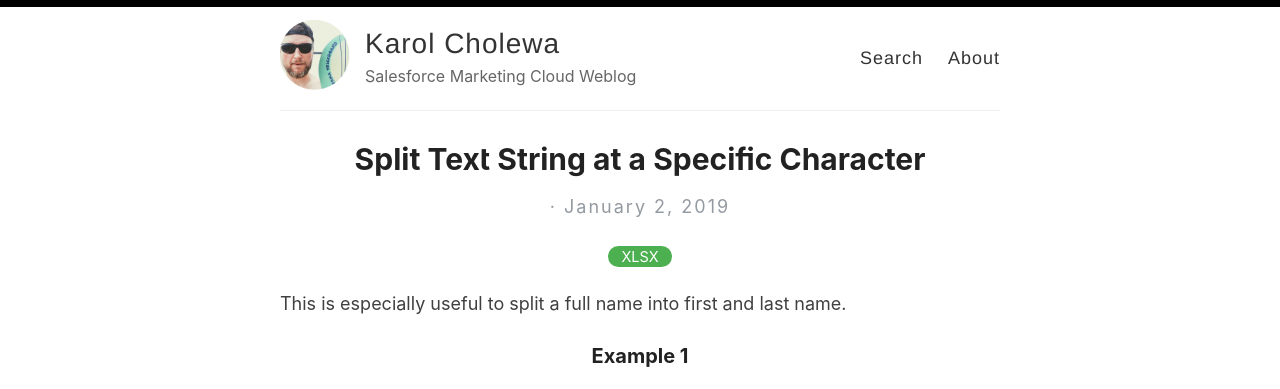
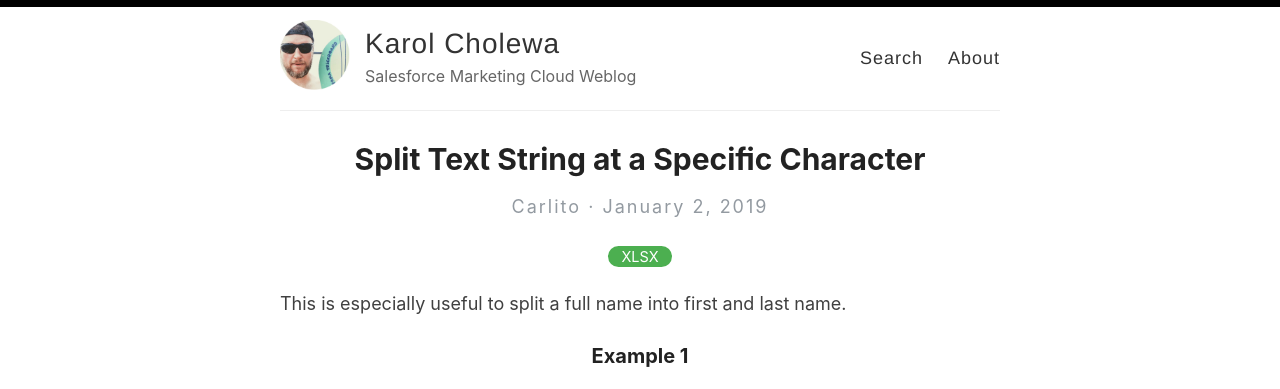
Before and after one commit to karolcholewa/blog, a Jekyll site: the page built from _posts/2019-01-02-split-text.md, in a window 1280 px wide. Shown: the top 389 px of the page. Built offline with Jekyll 4.4.1, drawn with Linux system fonts in a browser that asks for light colours.

```diff
--- a/_config.yml
+++ b/_config.yml
@@ -6,7 +6,7 @@
 name: Karol Cholewa
 
 # Name of the author
-author:
+author: Carlito
 
 # Short bio or description (displayed in the header)
 description: Salesforce Marketing Cloud Weblog
```
Also changed, not shown: old_favicon.ico (renamed from favicon.ico).
